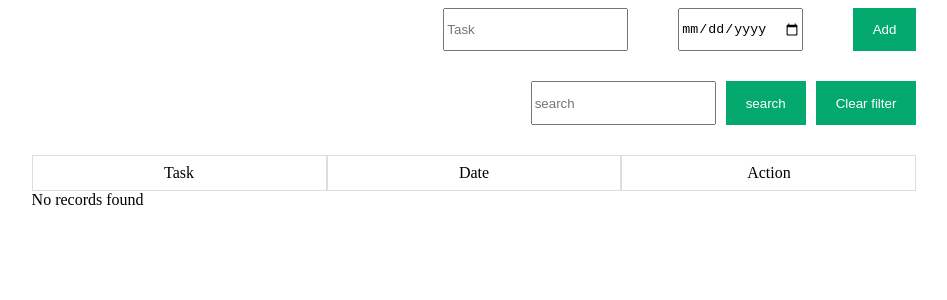
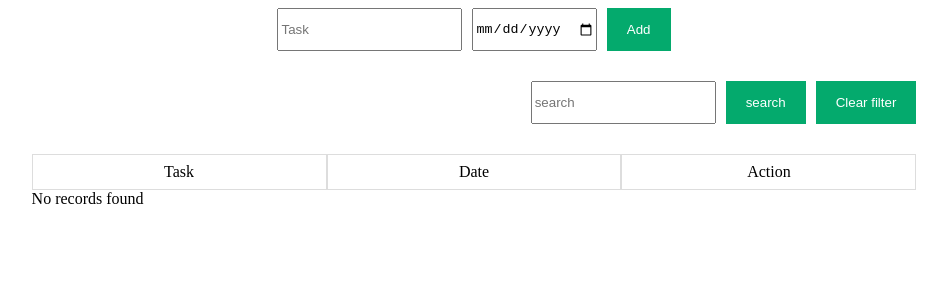
Before and after one commit to sukrutdekhane/Task-List, a React (Create React App) app: page /HomePage in a window 1280 px wide. Shown: the top 300 px of the page, without its empty margins (166-1113 px from the left). Built offline with nearby package versions, Linux system fonts and the light colour scheme.

Commit message:
removed unnecessary code

```diff
--- a/public/styles.css
+++ b/public/styles.css
@@ -6,67 +6,27 @@ h2 {
   text-align: center;
 }
 
-/* input[type=email],
-input[type=password] {
-  width: 100%;
-  padding: 12px 20px;
-  margin: 8px 0;
-  display: inline-block;
-  border: 1px solid #ccc;
-  box-sizing: border-box;
-} */
 
 button {
   background-color: #04AA6D;
   color: white;
   padding: 14px 20px;
-  /* margin: 8px 0; */
   border: none;
   cursor: pointer;
-  /* width: 100%; */
 }
 
-
-.container {
-  /* margin-top: 10%;
-  margin-bottom: 10%;
-  margin-left: 20%;
-  margin-right: 20%; */
-}
-
-
-.add_button {
-  /* width: 10%;
-  margin-left: 1030px;
-  position: relative;
-  bottom: 50px;
-  top: -100px;
-  height: 40px; */
-}
 
 .table {
   display: flex;
   flex-direction: column;
-  /* width: 70%;
-  border-collapse: collapse;
-  margin-left: 180px; */
 }
 
 .row {
   display: flex;
 }
 
-input {
-  /* display: inline-block;
-  border: 1px solid #ddd;
-  padding: 8px;
-  width: 30%;
-  height: 25px; */
-}
-
 .cell {
-  /* display: table-cell;*/
-  flex-basis: 70%;
+  flex-basis: 100%;
   border: 1px solid #ddd;
   padding: 8px;
   text-align: center;
@@ -78,14 +38,8 @@ input {
 
 .inputBox {
   display: flex;
-  gap: 50px;
-  justify-content: end;
-  /* margin-top: 50px;
-  margin-left: 5%;
-  position: relative;
-  left: -50px;
-  top: -50px;
-  width: 70%; */
+  gap: 10px;
+  justify-content:center;
 }
 
 .delete_button {
@@ -96,23 +50,6 @@ input {
   display: flex;
   gap: 10px;
   justify-content: flex-end;
-}
-
-.filter_button {
-  /* width: 100px;
-  margin-left: 924px;
-  position: relative;
-  bottom: 50px;
-  top: 11px;
-  left: 150px; */
-  height: 44px;
-}
-
-.search_button {
-  /* width: 100px;
-  position: relative;
-  left: 20px;
-  top: 9px; */
 }
 
 #root{
```
